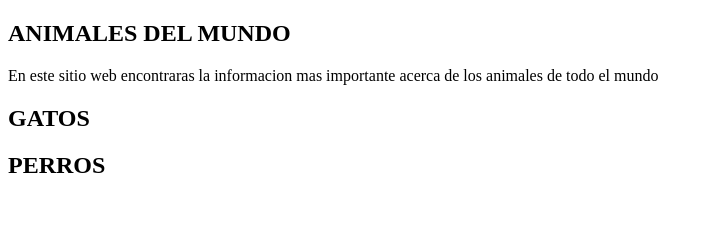
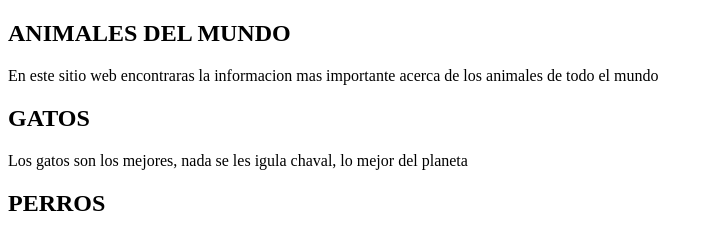
Before and after one commit to EddieT0led0/web-animales, a plain HTML site: page index.html in a window 1280 px wide. Shown: the whole page, without its empty margins (0-713 px from the left). Drawn offline with Linux system fonts and the light colour scheme.

Commit message:
Parrafo Gato

```diff
--- a/index.html
+++ b/index.html
@@ -15,6 +15,7 @@
             <h2>
                 GATOS
             </h2>
+            <p>Los gatos son los mejores, nada se les igula chaval, lo mejor del planeta </p>
         </div>
     </section>
     <section>
```
